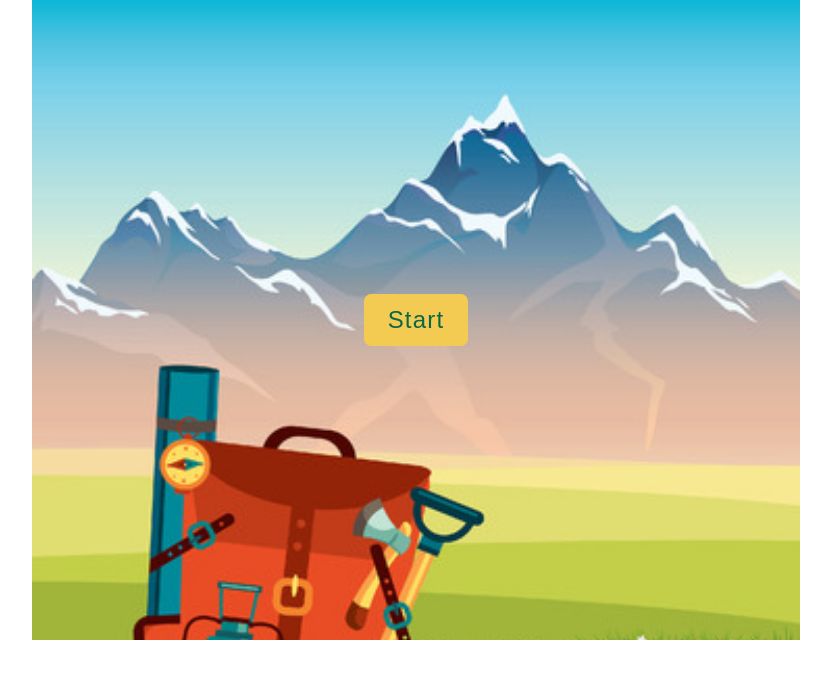
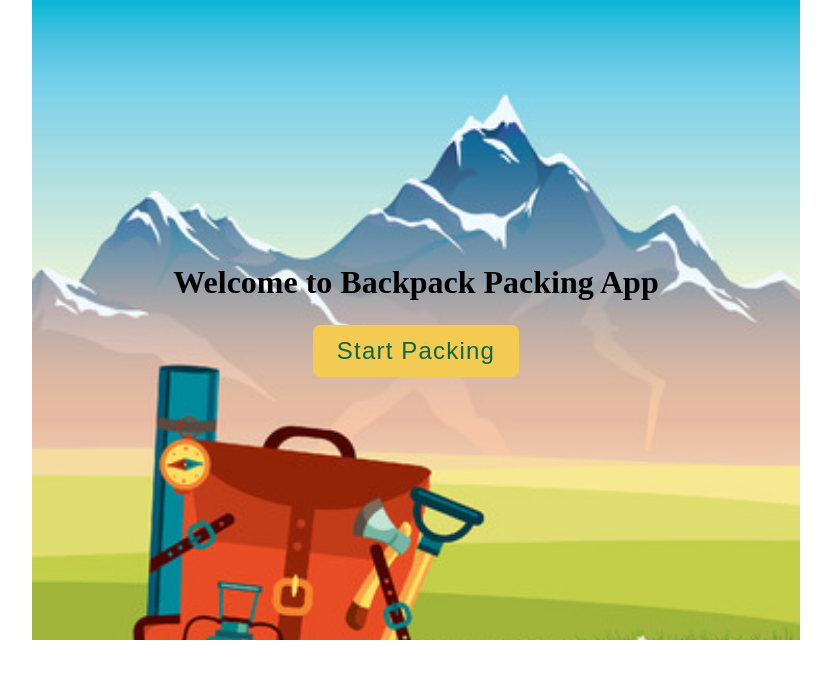
Before and after one commit to OlgaMinaievaWebDev/pack-for-hike, a React (Create React App) app: page / in a window 1280 px wide. Shown: the top 678 px of the page, without its empty margins (224-1055 px from the left). Built offline with nearby package versions, Linux system fonts and the light colour scheme.

Commit message:
start component

```diff
--- a/src/App.js
+++ b/src/App.js
@@ -1,11 +1,13 @@
 import { useState } from "react";
+import Start from "./Start";
+import Packing from "./Packing";
 
 function App() {
-  const [startPacking, setStartPacking] = useState("false");
+  const [startPacking, setStartPacking] = useState(false);
 
   return (
     <div className="App">
-      <button className="btn-start">Start</button>
+      {startPacking ? <Packing /> : <Start setStartPacking={setStartPacking} />}
     </div>
   );
 }
--- /dev/null
+++ b/src/Packing.jsx
@@ -0,0 +1,3 @@
+export default function Packing() {
+  return <>Start packing</>;
+}
--- /dev/null
+++ b/src/Start.jsx
@@ -0,0 +1,13 @@
+export default function Start({ setStartPacking }) {
+  function handleStartApp() {
+    setStartPacking(true);
+  }
+  return (
+    <div className="start-page">
+      <h1>Welcome to Backpack Packing App</h1>
+      <button className="btn-start" onClick={handleStartApp}>
+        Start Packing
+      </button>
+    </div>
+  );
+}
--- a/src/index.css
+++ b/src/index.css
@@ -8,6 +8,7 @@
   display: flex;
   align-items: center;
   justify-content: center;
+  text-align: center;
   width: 60vw;
   height: 80vh;
   margin: 0 auto;
@@ -26,4 +27,5 @@
   letter-spacing: 0.05em;
   color: #0a6847;
   background-color: #f3ca52;
+  margin-top: 1em;
 }
```
